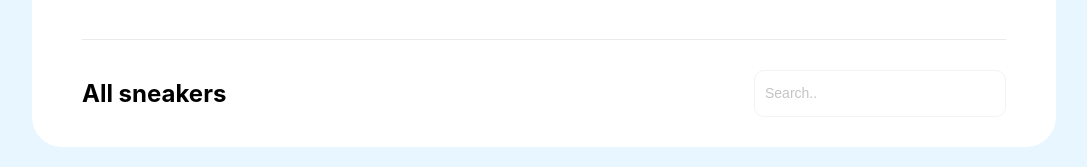
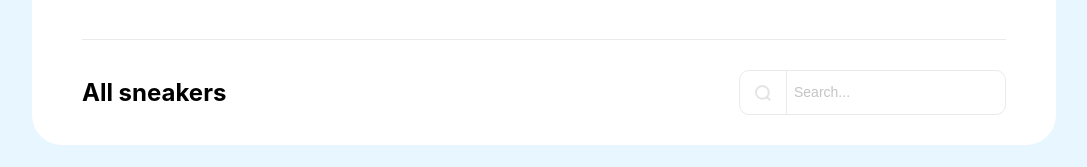
Before and after one commit to Medoedo/sneakers-shop, a React (Create React App) app: page / in a window 1280 px wide. Shown: the part 171-338 px from the top of the page, without its empty margins (96-1183 px from the left). Built offline with nearby package versions, Linux system fonts and the light colour scheme.

Commit message:
done with input design

```diff
--- a/src/components/pages/MainPage.js
+++ b/src/components/pages/MainPage.js
@@ -1,4 +1,5 @@
 import Header from "../header/Header";
+import search from "../../resources/images/search-icon.svg"
 
 import "./mainPage.scss"
 
@@ -9,7 +10,10 @@ const MainPage = () => {
             <Header/>
             <div className="subHeader">
                 <h2 className="subHeader__title">All sneakers</h2>
-                <input placeholder="Search.." className="search_panel"></input>
+                <div className="search_panel">
+                    <img src={search} alt=""/>
+                    <input placeholder="Search..."/>
+                </div>
             </div>
 
         </>
--- a/src/components/pages/mainPage.scss
+++ b/src/components/pages/mainPage.scss
@@ -7,16 +7,31 @@
 }
 
 .search_panel {
+    display: flex;
+    align-items: center;
+
     width: 250px;
-    height: 45px;
+    // height: 45px;
 
-    border: 1px solid #F3F3F3;
+    padding: 0 0 0 15px;
+
+    border: 1px solid #EAEAEA;
     border-radius: 10px;
 
-    &::placeholder {
-        font-size: 14px;
-        color: #C4C4C4;
+    input {
+        width: 100%;
 
-        padding-left: 10px;
+        background-color: transparent;
+        margin-left: 15px;
+        padding: 14px 10px 14px 7px;
+
+        outline: none;
+        border: none;
+        border-left: 1px solid #EAEAEA;
+
+        &::placeholder {
+            font-size: 14px;
+            color: #C4C4C4;
+        }
     }
 }
```
Also changed, not shown: src/resources/images/search-icon.svg (added).
